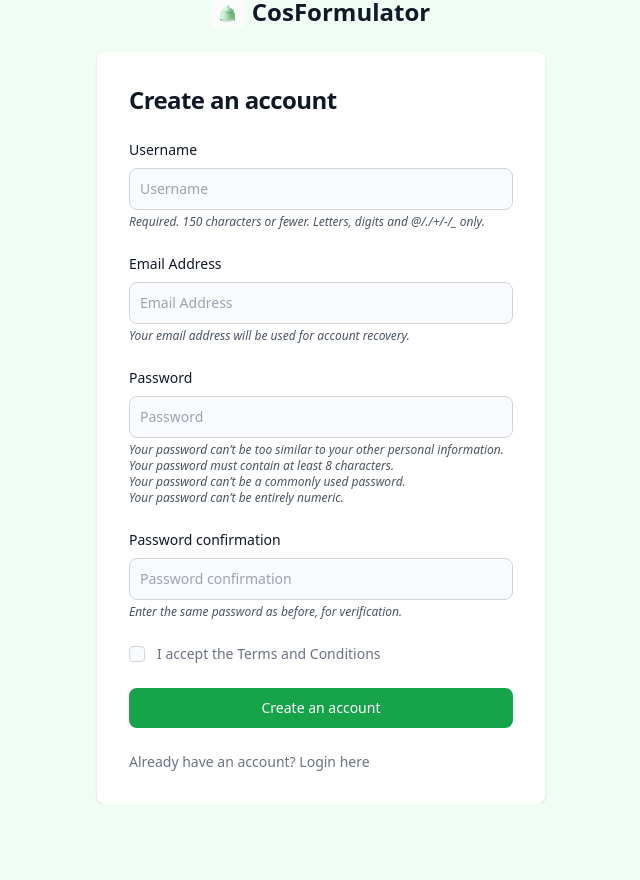
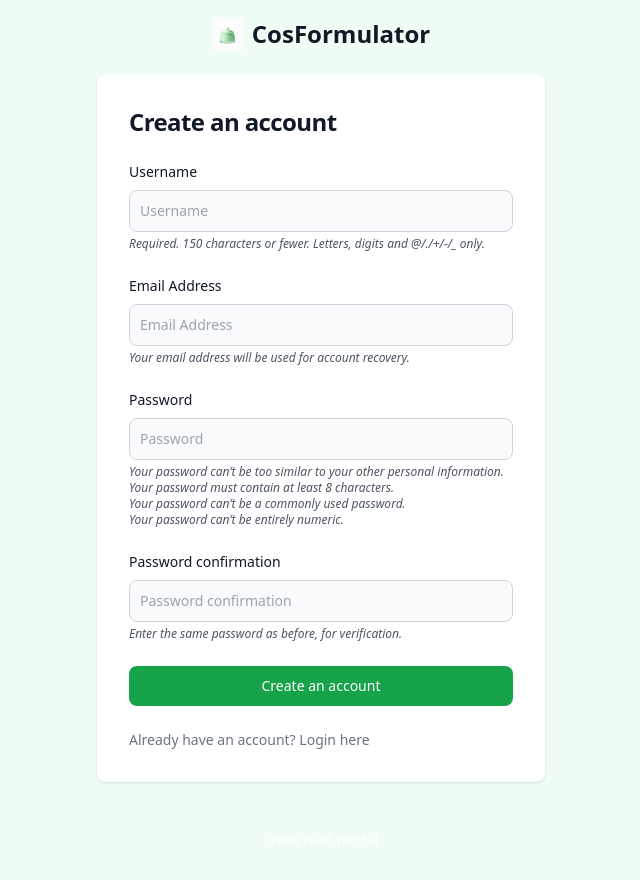
Before and after one commit to DenisaKo/cos_formulator, a Django app: page /accounts/register/ in a window 1280 px wide. Shown: the whole page, without its empty margins (319-959 px from the left). Before the commit the page ends 804 px from the top, so only its background shows below. Run offline with Django 5.2, Linux system fonts and the light colour scheme; some libraries are stand-ins or nearby versions.

Commit message:
UI corrections

```diff
--- a/formulations/forms.py
+++ b/formulations/forms.py
@@ -120,7 +120,13 @@ class FormulationIngredientForm(forms.ModelForm):
         fields = ["ingredient", "percentage"]
 
         widgets = {
-            'percentage': forms.NumberInput(attrs={'placeholder': 'e.g., 5,00'}),
+            'percentage': forms.NumberInput(attrs={
+                'placeholder': 'e.g., 5,00',
+                'class': 'bg-gray-50 border border-gray-300 text-gray-900 text-sm rounded-lg focus:ring-primary-600 focus:border-primary-600 block w-full p-2.5 dark:bg-gray-700 dark:border-gray-600 dark:placeholder-gray-400 dark:text-white dark:focus:ring-blue-500 dark:focus:border-blue-500',
+                }),
+            'ingredient': forms.Select(attrs={
+                'class': 'bg-gray-50 border border-gray-300 text-gray-900 text-sm rounded-lg focus:ring-primary-600 focus:border-primary-600 block w-full p-2.5 dark:bg-gray-700 dark:border-gray-600 dark:placeholder-gray-400 dark:text-white dark:focus:ring-blue-500 dark:focus:border-blue-500',
+                })
         }
         labels = {
             'percentage': 'Concentration',
--- a/static/js/formset.js
+++ b/static/js/formset.js
@@ -26,6 +26,7 @@ document.addEventListener('DOMContentLoaded', function () {
             newForm.querySelectorAll('input, textarea, select').forEach(input => {
                 if (input.type !== 'hidden') input.value = '';
             });
+            newForm.querySelector('[name$="-percentage-weight"]').textContent = '';
 
             // Append new line
             formsetContainer.appendChild(newForm);
--- a/templates/profile.html
+++ b/templates/profile.html
@@ -6,7 +6,7 @@
 {% block content %}
 
 
-<section class="bg-gray-50 py-8 antialiased dark:bg-gray-900 md:py-12">
+<section class="bg-green-50 py-8 antialiased dark:bg-gray-900 md:py-12">
     <div class="mx-auto max-w-screen-xl px-4 2xl:px-0">
         <!-- Heading & Filters -->
         <div class="mb-4 items-end justify-between space-y-4 sm:flex sm:space-y-0 md:mb-8">
@@ -41,9 +41,9 @@
                         <div class="rounded-lg border border-gray-200 bg-white p-6 shadow-sm dark:border-gray-700 dark:bg-gray-800">
                             <div class="pt-6">
 
-                                <a href="#" class="text-lg font-semibold leading-tight text-gray-900 hover:underline dark:text-white"> {{ formulation.name }}</a>
+                                <p class="text-lg font-semibold leading-tight text-gray-900 dark:text-white"> {{ formulation.name }}</p>
 
-                                <div class="mt-2 flex items-center gap-4">
+                                <div class="mt-2 flex items-center gap-4 dark:text-gray-200">
                                     <p>{{ formulation.description|default:"No description." }}</p>
                                 </div>
 
--- a/templates/registration/register.html
+++ b/templates/registration/register.html
@@ -49,16 +49,6 @@
                             {% endfor %}
                         </div>
                     {% endif %}
-
-
-                    <div class="flex items-start">
-                        <div class="flex items-center h-5">
-                          <input id="terms" aria-describedby="terms" type="checkbox" class="w-4 h-4 border border-gray-300 rounded bg-gray-50 focus:ring-3 focus:ring-primary-300 dark:bg-gray-700 dark:border-gray-600 dark:focus:ring-primary-600 dark:ring-offset-gray-800" required="">
-                        </div>
-                        <div class="ml-3 text-sm">
-                          <label for="terms" class="font-light text-gray-500 dark:text-gray-300">I accept the <a class="font-medium text-primary-600 hover:underline dark:text-primary-500" href="#">Terms and Conditions</a></label>
-                        </div>
-                    </div>
                     <button type="submit" class="w-full text-white bg-green-600 hover:bg-green-700 focus:ring-4 focus:outline-none focus:ring-green-300 font-medium rounded-lg text-sm px-5 py-2.5 text-center dark:bg-green-600 dark:hover:bg-green-700 dark:focus:ring-green-800">Create an account</button>
                     <p class="text-sm font-light text-gray-500 dark:text-gray-400">
                         Already have an account? <a href="{% url 'login' %}" class="font-medium text-primary-600 hover:underline dark:text-primary-500">Login here</a>
@@ -69,4 +59,58 @@
     </div>
 </section>
 
+<!-- Modal toggle -->
+<div class="flex justify-center m-5">
+    <button id="readProductButton" data-modal-target="readProductModal" data-modal-toggle="readProductModal" class="block text-white bg-primary-700 hover:bg-primary-800 focus:ring-4 focus:outline-none focus:ring-primary-300 font-medium rounded-lg text-sm px-5 py-2.5 text-center dark:bg-primary-600 dark:hover:bg-primary-700 dark:focus:ring-primary-800" type="button">
+    Show read modal
+    </button>
+</div>
+
+<!-- Main modal -->
+<div id="readProductModal" tabindex="-1" aria-hidden="true" class="hidden overflow-y-auto overflow-x-hidden fixed top-0 right-0 left-0 z-50 justify-center items-center w-full md:inset-0 h-modal md:h-full">
+    <div class="relative p-4 w-full max-w-xl h-full md:h-auto">
+        <!-- Modal content -->
+        <div class="relative p-4 bg-white rounded-lg shadow dark:bg-gray-800 sm:p-5">
+                <!-- Modal header -->
+                <div class="flex justify-between mb-4 rounded-t sm:mb-5">
+                    <div class="text-lg text-gray-900 md:text-xl dark:text-white">
+                        <h3 class="font-semibold ">
+                            Apple iMac 27”
+                        </h3>
+                        <p class="font-bold">
+                            $2999
+                        </p>
+                    </div>
+                    <div>
+                        <button type="button" class="text-gray-400 bg-transparent hover:bg-gray-200 hover:text-gray-900 rounded-lg text-sm p-1.5 inline-flex dark:hover:bg-gray-600 dark:hover:text-white" data-modal-toggle="readProductModal">
+                            <svg aria-hidden="true" class="w-5 h-5" fill="currentColor" viewBox="0 0 20 20" xmlns="http://www.w3.org/2000/svg"><path fill-rule="evenodd" d="M4.293 4.293a1 1 0 011.414 0L10 8.586l4.293-4.293a1 1 0 111.414 1.414L11.414 10l4.293 4.293a1 1 0 01-1.414 1.414L10 11.414l-4.293 4.293a1 1 0 01-1.414-1.414L8.586 10 4.293 5.707a1 1 0 010-1.414z" clip-rule="evenodd"></path></svg>
+                            <span class="sr-only">Close modal</span>
+                        </button>
+                    </div>
+                </div>
+                <dl>
+                    <dt class="mb-2 font-semibold leading-none text-gray-900 dark:text-white">Details</dt>
+                    <dd class="mb-4 font-light text-gray-500 sm:mb-5 dark:text-gray-400">Standard glass ,3.8GHz 8-core 10th-generation Intel Core i7 processor, Turbo Boost up to 5.0GHz, 16GB 2666MHz DDR4 memory, Radeon Pro 5500 XT with 8GB of GDDR6 memory, 256GB SSD storage, Gigabit Ethernet, Magic Mouse 2, Magic Keyboard - US.</dd>
+                    <dt class="mb-2 font-semibold leading-none text-gray-900 dark:text-white">Category</dt>
+                    <dd class="mb-4 font-light text-gray-500 sm:mb-5 dark:text-gray-400">Electronics/PC</dd>
+                </dl>
+                <div class="flex justify-between items-center">
+                    <div class="flex items-center space-x-3 sm:space-x-4">
+                        <button type="button" class="text-white inline-flex items-center bg-primary-700 hover:bg-primary-800 focus:ring-4 focus:outline-none focus:ring-primary-300 font-medium rounded-lg text-sm px-5 py-2.5 text-center dark:bg-primary-600 dark:hover:bg-primary-700 dark:focus:ring-primary-800">
+                            <svg aria-hidden="true" class="mr-1 -ml-1 w-5 h-5" fill="currentColor" viewBox="0 0 20 20" xmlns="http://www.w3.org/2000/svg"><path d="M17.414 2.586a2 2 0 00-2.828 0L7 10.172V13h2.828l7.586-7.586a2 2 0 000-2.828z"></path><path fill-rule="evenodd" d="M2 6a2 2 0 012-2h4a1 1 0 010 2H4v10h10v-4a1 1 0 112 0v4a2 2 0 01-2 2H4a2 2 0 01-2-2V6z" clip-rule="evenodd"></path></svg>
+                            Edit
+                        </button>
+                        <button type="button" class="py-2.5 px-5 text-sm font-medium text-gray-900 focus:outline-none bg-white rounded-lg border border-gray-200 hover:bg-gray-100 hover:text-primary-700 focus:z-10 focus:ring-4 focus:ring-gray-200 dark:focus:ring-gray-700 dark:bg-gray-800 dark:text-gray-400 dark:border-gray-600 dark:hover:text-white dark:hover:bg-gray-700">
+                            Preview
+                        </button>
+                    </div>
+                    <button type="button" class="inline-flex items-center text-white bg-red-600 hover:bg-red-700 focus:ring-4 focus:outline-none focus:ring-red-300 font-medium rounded-lg text-sm px-5 py-2.5 text-center dark:bg-red-500 dark:hover:bg-red-600 dark:focus:ring-red-900">
+                        <svg aria-hidden="true" class="w-5 h-5 mr-1.5 -ml-1" fill="currentColor" viewBox="0 0 20 20" xmlns="http://www.w3.org/2000/svg"><path fill-rule="evenodd" d="M9 2a1 1 0 00-.894.553L7.382 4H4a1 1 0 000 2v10a2 2 0 002 2h8a2 2 0 002-2V6a1 1 0 100-2h-3.382l-.724-1.447A1 1 0 0011 2H9zM7 8a1 1 0 012 0v6a1 1 0 11-2 0V8zm5-1a1 1 0 00-1 1v6a1 1 0 102 0V8a1 1 0 00-1-1z" clip-rule="evenodd"></path></svg>
+                        Delete
+                    </button>
+                </div>
+        </div>
+    </div>
+</div>
+
 {% endblock content %}
```
Also changed, not shown: templates/formulations/create_formulation.html (+15 -20 lines).
